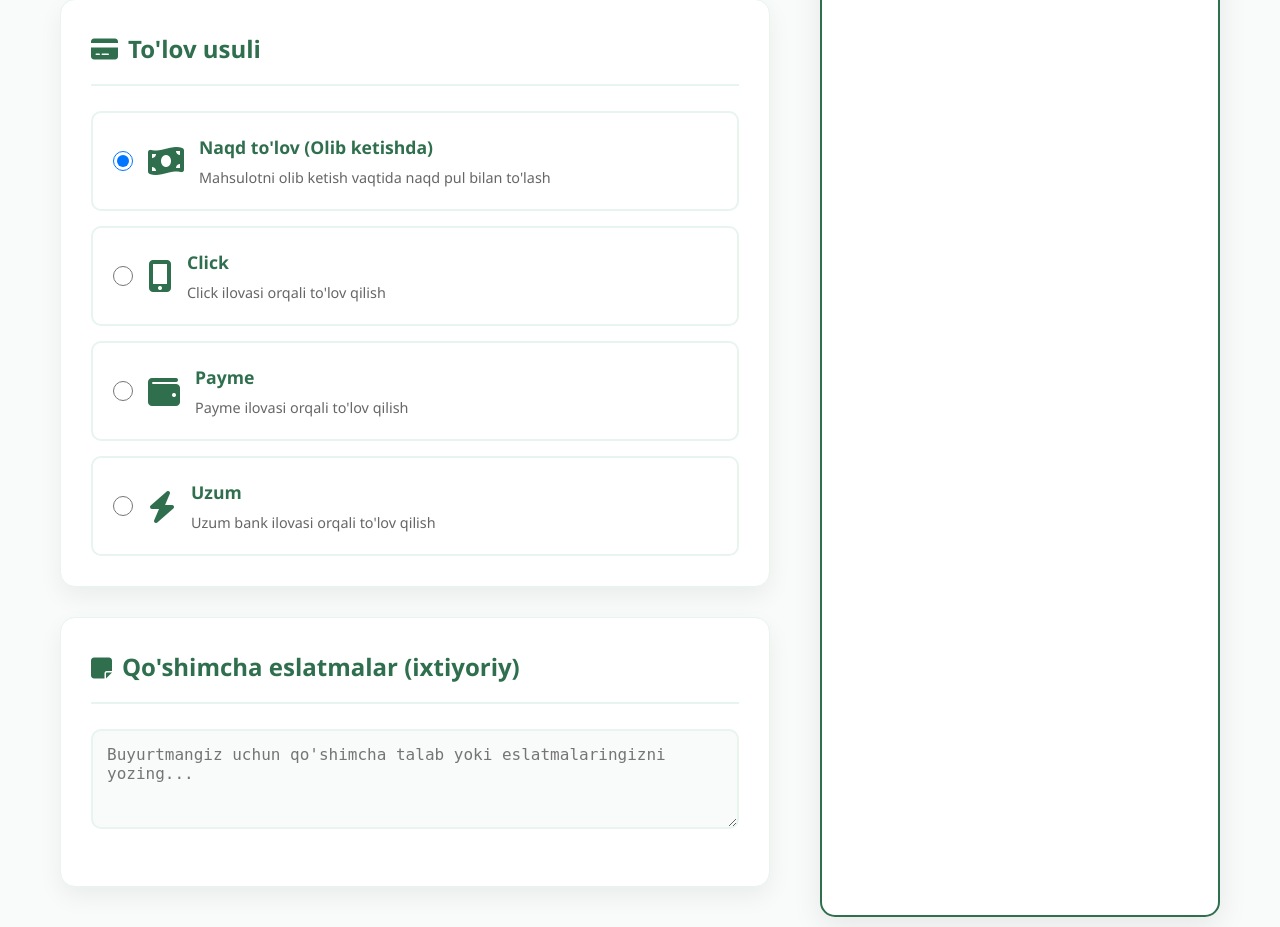
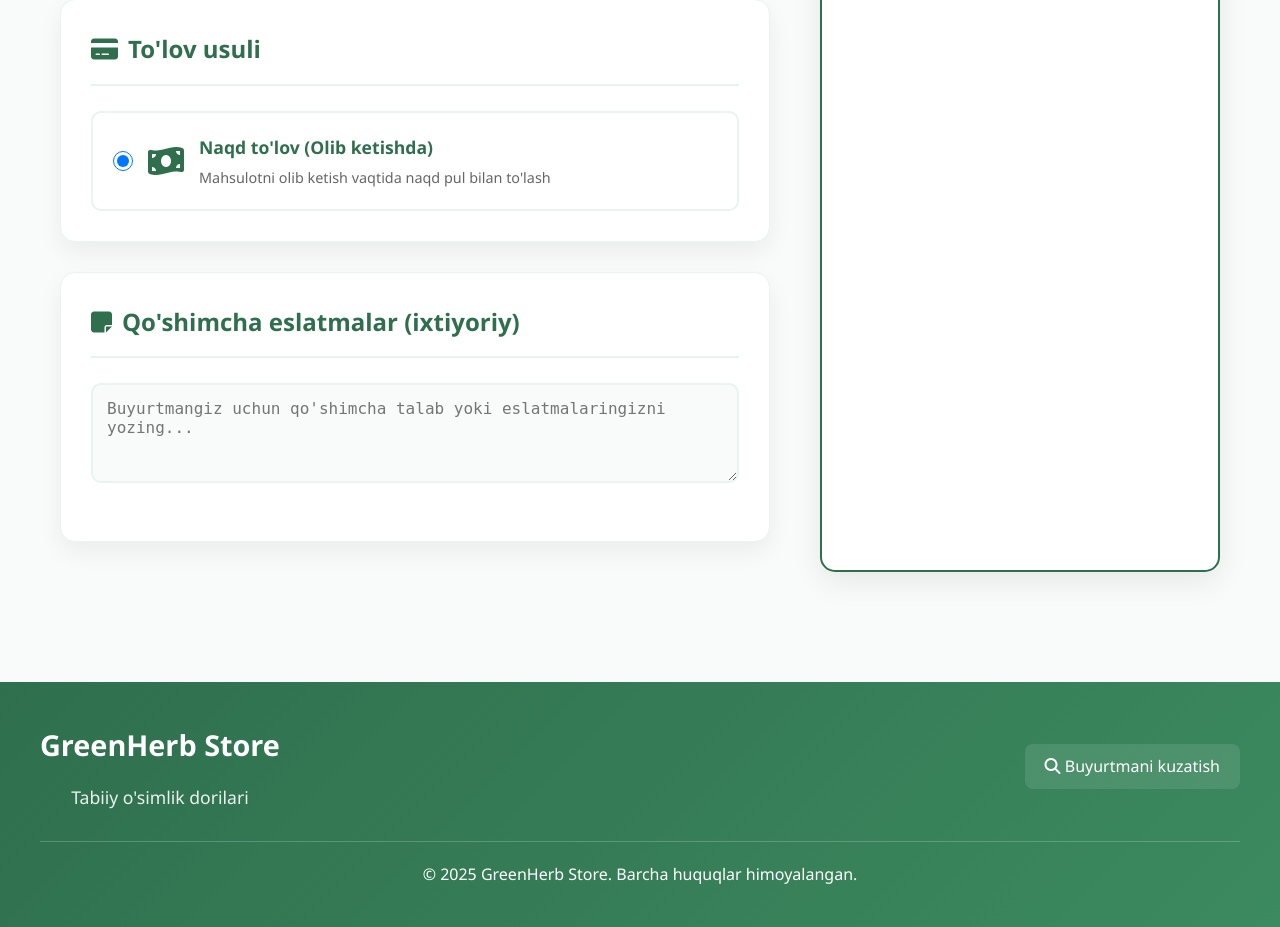
Before and after one commit to Sardorbek-SSA/GreenHerbal_shop, a Django app: template shop/templates/shop/checkout.html in a window 1280 px wide. Shown: the part 1841-2768 px from the top of the page. Run offline with Django 5.2, Linux system fonts and the light colour scheme; the template is opened without the code that fills it: values that come from a table or form of the project are taken from there, others are empty; data comes from the database, SQL or seed files in the repository.

Commit message:
checkout

```diff
--- a/shop/templates/shop/checkout.html
+++ b/shop/templates/shop/checkout.html
@@ -493,42 +493,6 @@
                                     <p>Mahsulotni olib ketish vaqtida naqd pul bilan to'lash</p>
                                 </div>
                             </label>
-
-                            <!-- Click -->
-                            <label class="payment-method">
-                                <input type="radio" name="payment_method" value="click" required>
-                                <div class="payment-icon">
-                                    <i class="fas fa-mobile-alt"></i>
-                                </div>
-                                <div class="payment-info">
-                                    <h4>Click</h4>
-                                    <p>Click ilovasi orqali to'lov qilish</p>
-                                </div>
-                            </label>
-
-                            <!-- Payme -->
-                            <label class="payment-method">
-                                <input type="radio" name="payment_method" value="payme" required>
-                                <div class="payment-icon">
-                                    <i class="fas fa-wallet"></i>
-                                </div>
-                                <div class="payment-info">
-                                    <h4>Payme</h4>
-                                    <p>Payme ilovasi orqali to'lov qilish</p>
-                                </div>
-                            </label>
-
-                            <!-- Uzum -->
-                            <label class="payment-method">
-                                <input type="radio" name="payment_method" value="uzum" required>
-                                <div class="payment-icon">
-                                    <i class="fas fa-bolt"></i>
-                                </div>
-                                <div class="payment-info">
-                                    <h4>Uzum</h4>
-                                    <p>Uzum bank ilovasi orqali to'lov qilish</p>
-                                </div>
-                            </label>
                         </div>
                     </div>
 
```
